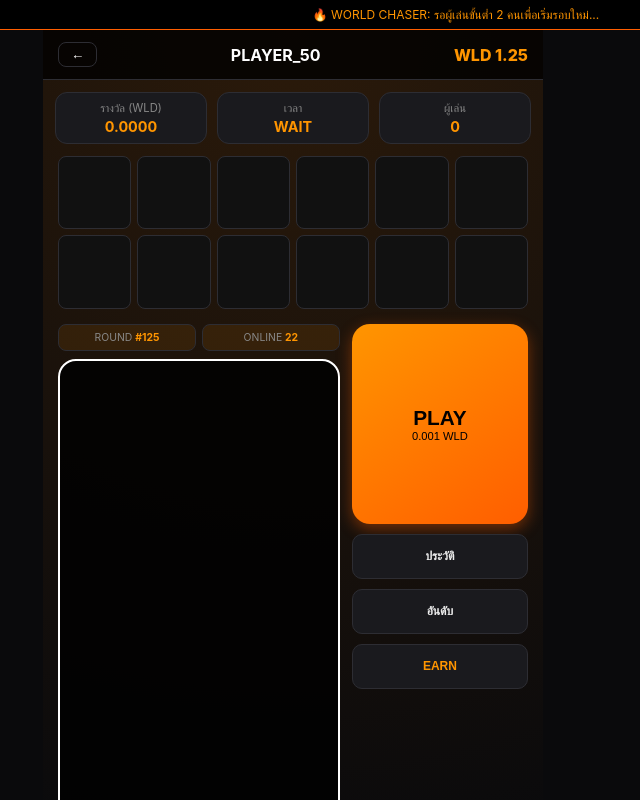
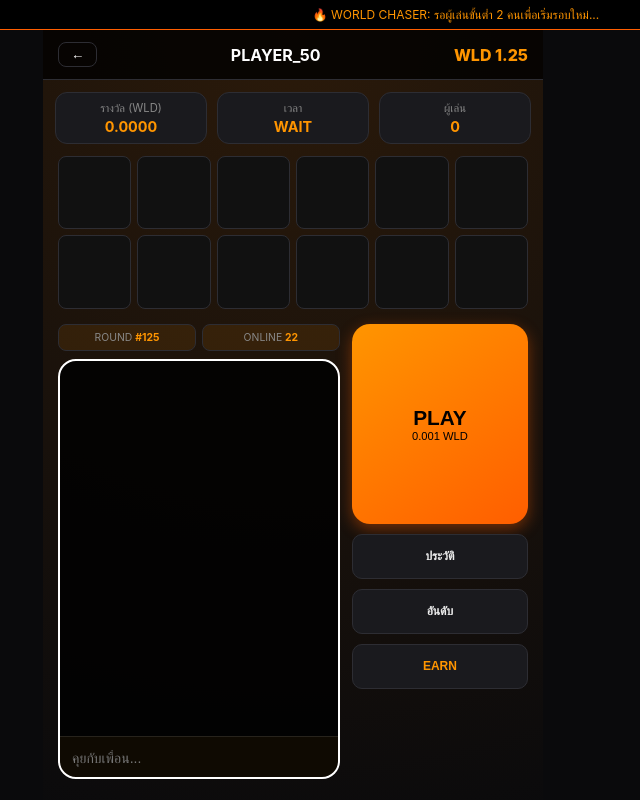
Before and after one commit to jeerarit-cell/World-Chaser, a plain HTML site: page index.html in a window 1280 px wide. Both pictures are taken after a click on the button "START GAME". Shown: the whole page, without its empty margins (347-987 px from the left). Drawn offline with Linux system fonts and the light colour scheme.

Commit message:
Update index

```diff
--- a/index.html
+++ b/index.html
@@ -43,7 +43,7 @@
         .status-pill { flex: 1; background: rgba(255,149,0,0.1); border: 1px solid var(--border); border-radius: 8px; padding: 6px; text-align: center; font-size: 0.65rem; color: #888; }
 
         /* ล็อคความสูงช่องแชท */
-        .chat-section { height: 500px; border: 2px solid #ffffff; border-radius: 18px; background: rgba(0,0,0,0.85); display: flex; flex-direction: column; overflow: hidden; }
+        .chat-section { height: 420px; border: 2px solid #ffffff; border-radius: 18px; background: rgba(0,0,0,0.85); display: flex; flex-direction: column; overflow: hidden; }
         #chatBox { flex: 1; padding: 12px; overflow-y: auto; font-size: 0.8rem; -webkit-overflow-scrolling: touch; }
         .chat-input-row { padding: 10px; background: rgba(255, 149, 0, 0.05); border-top: 1px solid rgba(255,255,255,0.1); }
         .chat-input-row input { width: 100%; background: transparent; border: none; color: var(--neon); outline: none; font-size: 14px; }
```
